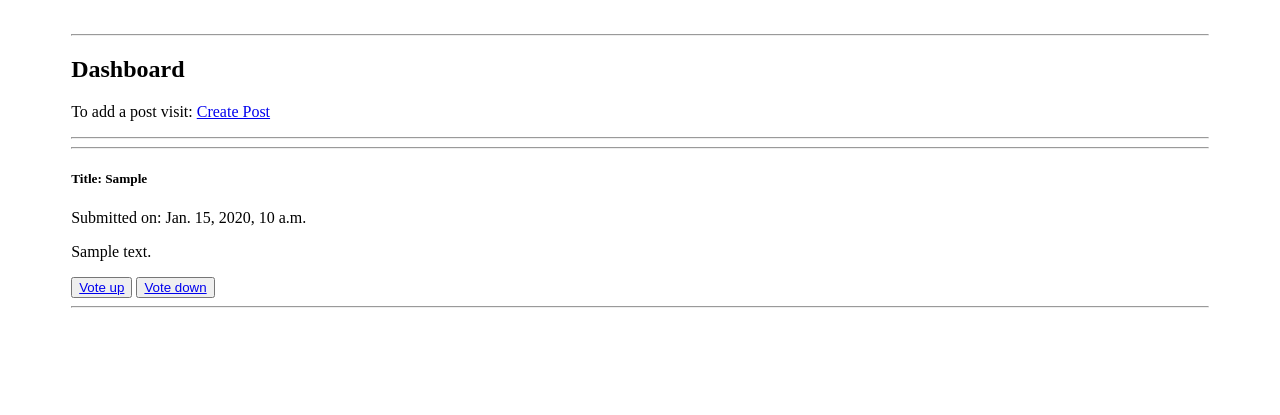
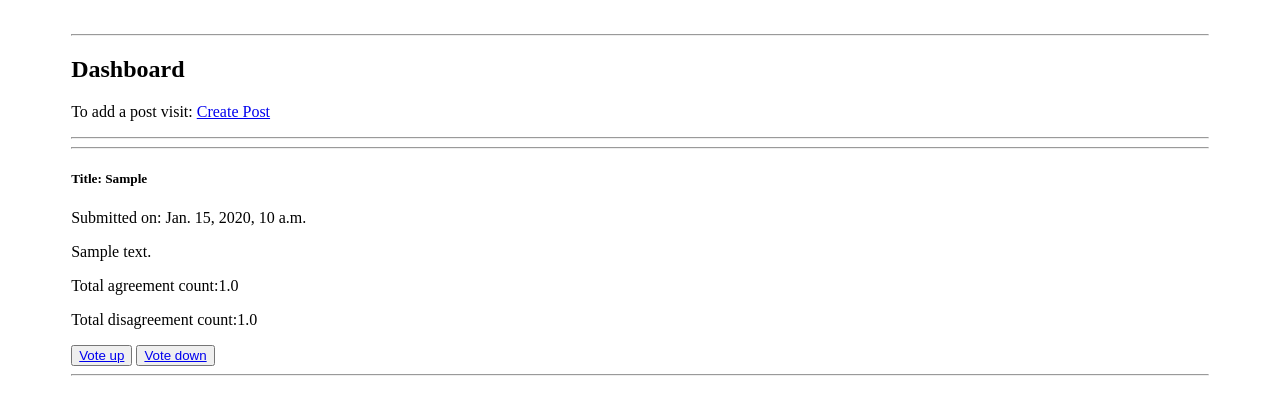
Before and after one commit to PJ41/public-opinion-capstone, a Django app: page / in a window 1280 px wide. Shown: the top 415 px of the page. Run offline with Django 3.2, Linux system fonts and the light colour scheme; tables that the repository leaves empty hold one stand-in row (values such as "Sample post").

Commit message:
Add ability to agree and disagree on posts

```diff
--- a/templates/voting/dashboard.html
+++ b/templates/voting/dashboard.html
@@ -21,6 +21,8 @@
             <h5 class="card-title">Title: {{ post.header }}</h5>
             <p class="card-text">Submitted on: {{ post.date_published }}</p>
             <p class="card-text">{{ post.body }}</p>
+            <p class="card-text">Total agreement count:{{ post.up_count}}</p>
+            <p class="card-text">Total disagreement count:{{ post.down_count}}</p>
             <button><a href="{% url 'voteUp' post.header %}">Vote up</a></button>
             <button><a href="{% url 'voteDown' post.header %}">Vote down</a></button>
 
--- a/voting/models.py
+++ b/voting/models.py
@@ -7,6 +7,8 @@ class Post(models.Model):
     body = models.TextField(max_length=250, default='')
     # post_submitter_name = models.CharField(max_length=100)  # name os student who posted post
     # post_submitter_username = models.CharField(max_length=10)  # username of person who submitted Post
+    up_count = models.FloatField(max_length=1000, default=0)
+    down_count = models.FloatField(max_length=1000, default=0)
     count = models.FloatField(max_length=1000, default=0)
     date_published = models.DateTimeField(default=datetime.now, blank=True)
 
--- a/voting/views.py
+++ b/voting/views.py
@@ -16,6 +16,7 @@ def dashboard(request):
 def voteUp(request, post_name):
     posts = Post.objects.all()
     post = posts.get(header=post_name)
+    post.up_count = post.up_count + 1
     post.count = post.count + 1
     post.save()
 
@@ -24,8 +25,12 @@ def voteUp(request, post_name):
 def voteDown(request, post_name=None):
     posts = Post.objects.all()
     post = posts.get(header=post_name)
+    """
     if post.count != 0:
         post.count = post.count - 1
+    """
+    post.down_count = post.down_count + 1
+    post.count = post.count + 1
     post.save()
 
     return HttpResponseRedirect(reverse('dashboard', kwargs={}))
```
Also changed, not shown: voting/migrations/0003_auto_20201113_0845.py (added).
